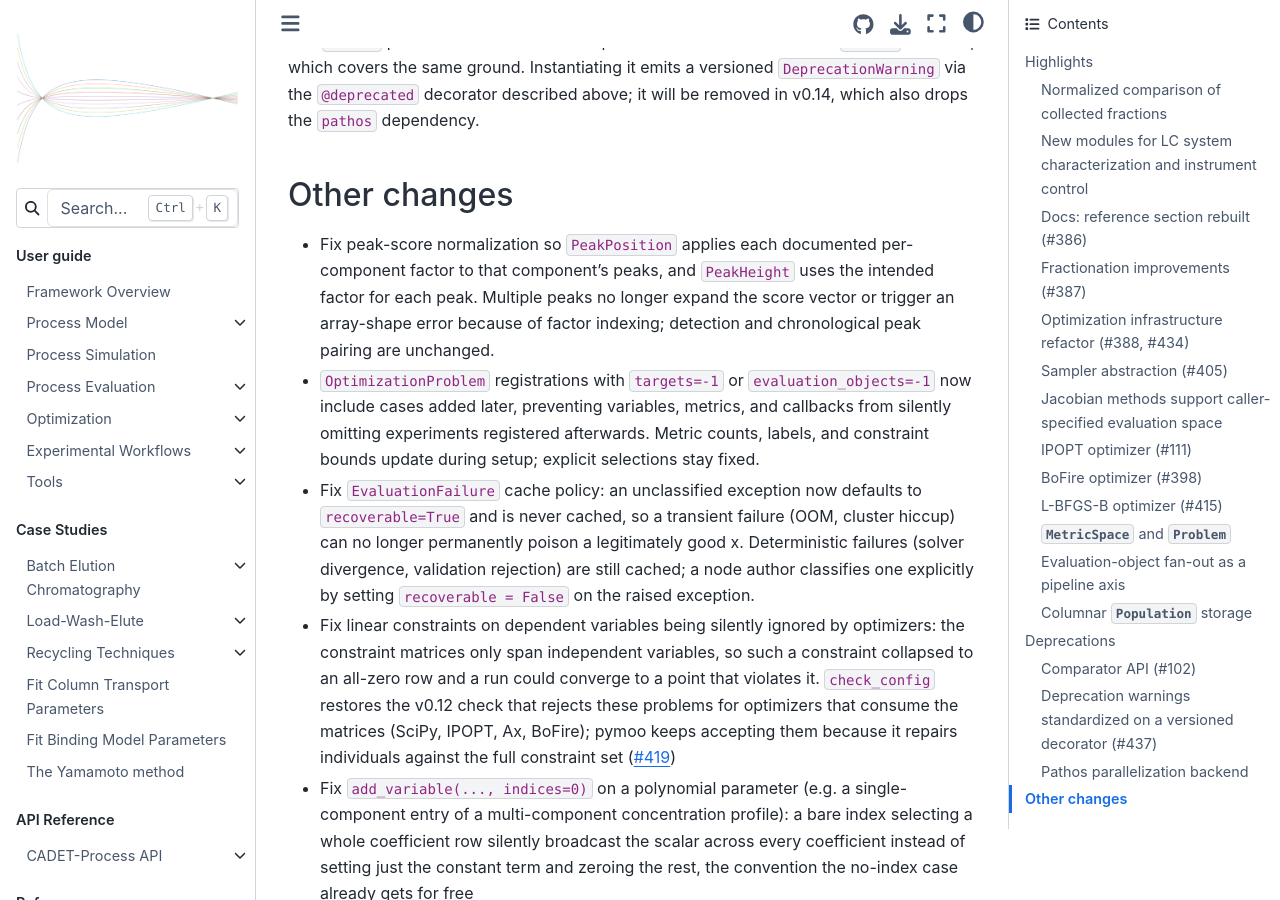
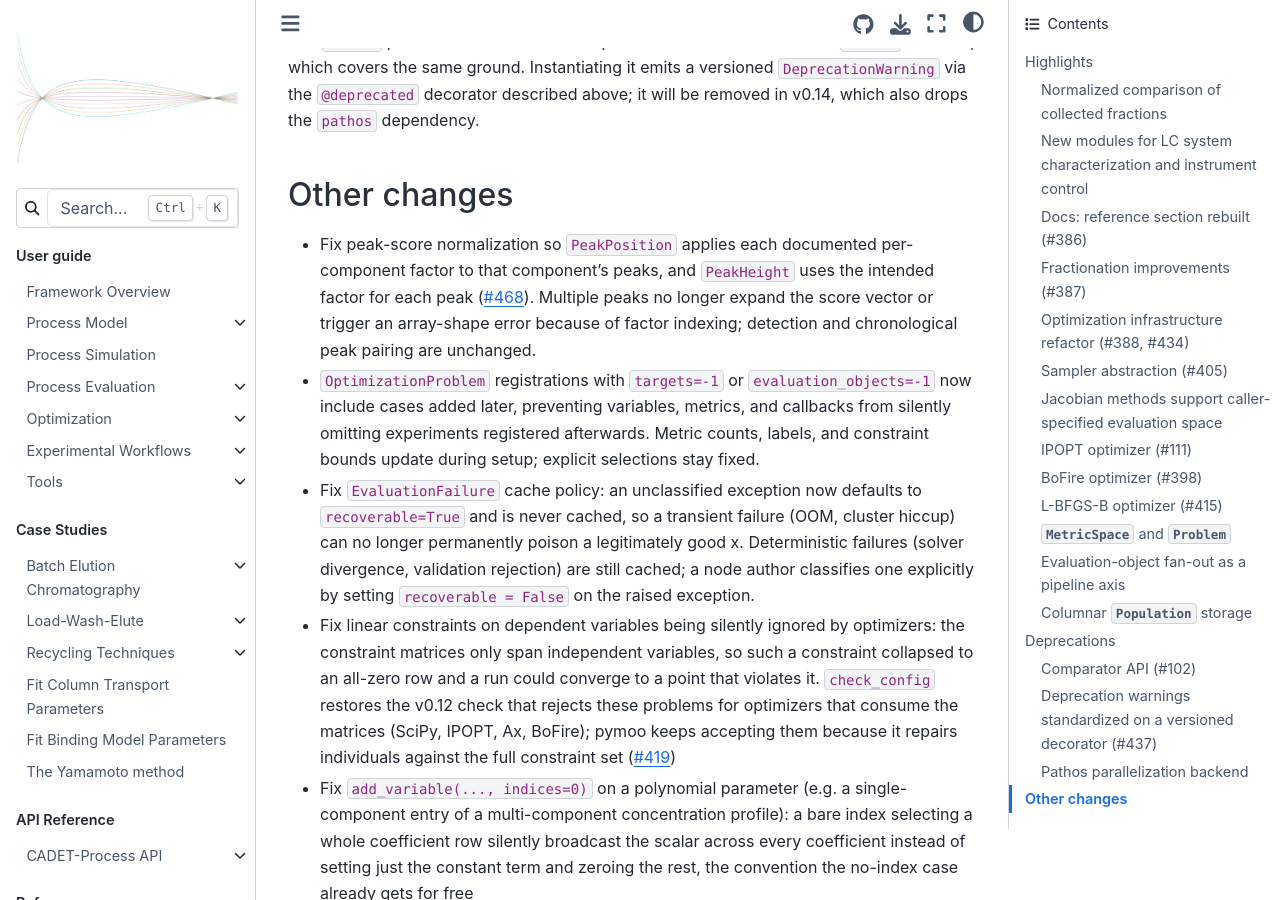
Before and after one commit to fau-advanced-separations/CADET-Process, a Sphinx documentation site: the page built from docs/source/release_notes/v0.13.0.md, in a window 1280 px wide and 900 px high, scrolled down 7052 px. Built offline with Sphinx 7.4.7 and the Sphinx Book theme 1.1.4, drawn with Linux system fonts in a browser that asks for light colours; pages that are not in the unit, such as notebooks, are missing from menus.

Commit message:
Link peak normalization release note to PR 468
The pull request number is assigned only after opening, so its release-note link follows the implementation commit.

```diff
--- a/docs/source/release_notes/v0.13.0.md
+++ b/docs/source/release_notes/v0.13.0.md
@@ -161,7 +161,7 @@ Instantiating it emits a versioned `DeprecationWarning` via the `@deprecated` de
 
 ## Other changes
 
-- Fix peak-score normalization so `PeakPosition` applies each documented per-component factor to that component's peaks, and `PeakHeight` uses the intended factor for each peak.
+- Fix peak-score normalization so `PeakPosition` applies each documented per-component factor to that component's peaks, and `PeakHeight` uses the intended factor for each peak ([#468](https://github.com/fau-advanced-separations/CADET-Process/pull/468)).
   Multiple peaks no longer expand the score vector or trigger an array-shape error because of factor indexing; detection and chronological peak pairing are unchanged.
 
 - `OptimizationProblem` registrations with `targets=-1` or `evaluation_objects=-1` now include cases added later, preventing variables, metrics, and callbacks from silently omitting experiments registered afterwards.
```
